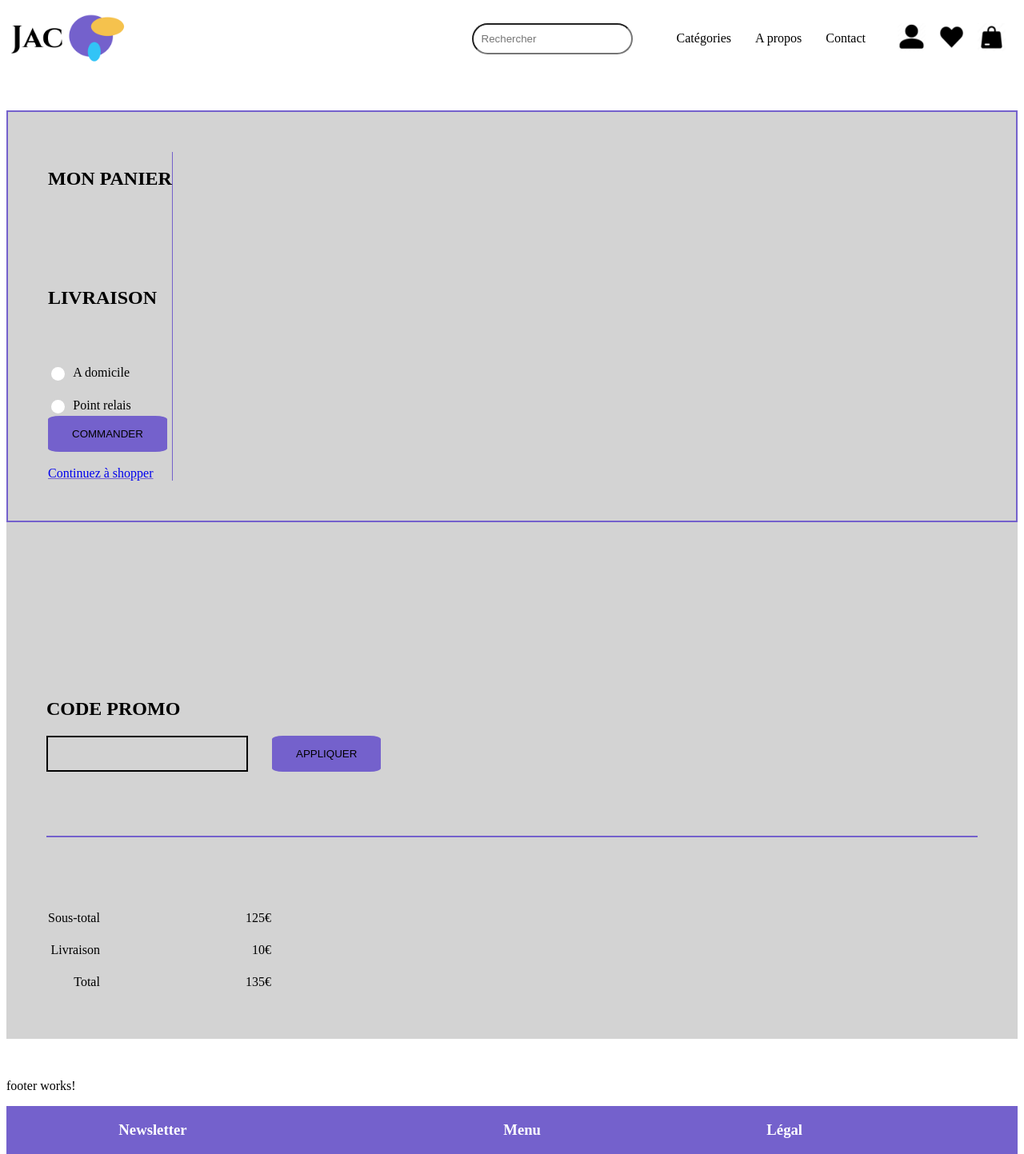
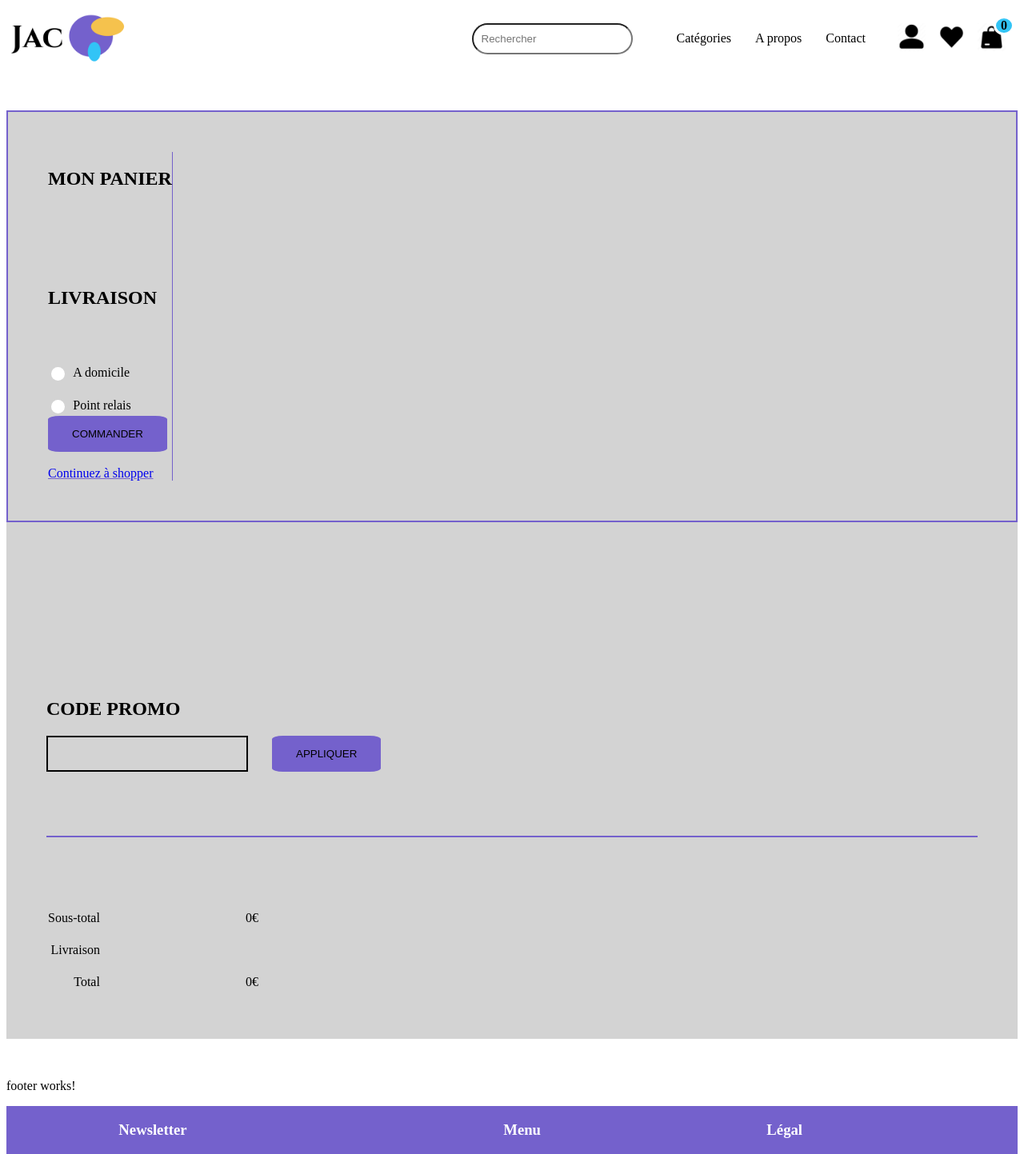
Before and after one commit to AssaNiang/ProjetFinalJAC, an Angular app: page /basket in a window 1280 px wide. Shown: the top 1443 px of the page at 80% size. Built offline with nearby package versions, Linux system fonts and the light colour scheme.

Commit message:
ajout de l'info bulle du panier

```diff
--- a/src/app/components/header/header.component.css
+++ b/src/app/components/header/header.component.css
@@ -50,4 +50,21 @@ nav ul a:hover{
 }
 .icones a{
     margin-right:15px;
+    text-decoration: none;
 }
+
+
+/* Info bulle de mon panier */
+span {
+    background-color: #32C4F6;
+    color: black;
+    margin-right: 10px;
+    position: absolute;
+    right: 2px;
+    top: 20px;
+    width: 20px;
+    border-radius: 50%;
+    text-align: center;
+    font-weight: bold;
+    border: white solid 3px;
+}
--- a/src/app/components/header/header.component.html
+++ b/src/app/components/header/header.component.html
@@ -21,7 +21,8 @@
         <div class="icones flex">
             <a routerLink="/compte"><img src="assets/Images/icons/icon_Header-myaccount.png" alt="icone-compte"></a>
             <a routerLink="/favoris"><img src="assets/Images/icons/icon_Header-heart.png" alt="icone-coeur"></a>
-            <a routerLink="/basket"><img src="assets/Images/icons/icon_Header-basket.png" alt="icone-panier"></a>
+            <a routerLink="/basket"><img src="assets/Images/icons/icon_Header-basket.png" alt="icone-panier">
+                <span>{{ this.basketService.productQuantity }}</span></a>
         </div>
 
     </nav>
--- a/src/app/components/header/header.component.ts
+++ b/src/app/components/header/header.component.ts
@@ -1,4 +1,5 @@
 import { Component } from '@angular/core';
+import { BasketService } from 'src/app/services/basket/basket.service';
 
 @Component({
   selector: 'app-header',
@@ -7,4 +8,5 @@ import { Component } from '@angular/core';
 })
 export class HeaderComponent {
 
+  constructor (public basketService : BasketService) {};
 }
--- a/src/app/components/payment-form/payment-form.component.html
+++ b/src/app/components/payment-form/payment-form.component.html
@@ -49,17 +49,17 @@
 
         <div>
             <label for="billing_firstName">Prénom</label>
-            <input [class.hasError]="validationBillingError.includes('billing_firstName')"type="text" id="billing_firstName" formControlName="billing_firstName">
+            <input [class.hasError]="validationBillingError.includes('billing_firstName')" type="text" id="billing_firstName" formControlName="billing_firstName">
         </div>
 
         <div>
             <label for="billing_adress">Adresse</label>
-            <input [class.hasError]="validationBillingError.includes('billing_adress')"type="text" id="billing_adress" formControlName="billing_adress">
+            <input [class.hasError]="validationBillingError.includes('billing_adress')" type="text" id="billing_adress" formControlName="billing_adress">
         </div>
 
         <div>
             <label for="billing_complements">Compléments d'adresse</label>
-            <input [class.hasError]="validationBillingError.includes('billing_complements')"type="text" id="billing_complements" formControlName="billing_complements">
+            <input [class.hasError]="validationBillingError.includes('billing_complements')" type="text" id="billing_complements" formControlName="billing_complements">
         </div>
 
         <div>
@@ -86,12 +86,12 @@
 
         <div>
             <label for="card_username">Nom prénom</label>
-            <input type="text" id="card_username" formControlName="card_username">
+            <input [class.hasError]="validationPaymentError.includes('card_username')" type="text" id="card_username" formControlName="card_username">
         </div>
 
         <div>
             <label for="card_number">Numéro de carte</label>
-            <input type="text" id="card_number" formControlName="card_number">
+            <input [class.hasError]="validationPaymentError.includes('card_number')" type="text" id="card_number" formControlName="card_number">
         </div>
 
         <div>
--- a/src/app/pages/basket/basket.component.html
+++ b/src/app/pages/basket/basket.component.html
@@ -82,15 +82,15 @@
             <tbody>
                 <tr>
                     <td>Sous-total</td>
-                    <td class="violet">125€</td>
+                    <td class="violet">{{ this.basketService.basketTotalPrice}}€</td>
                 </tr>
                 <tr>
                     <td>Livraison</td>
-                    <td class="violet">10€</td>
+                    <td class="violet"></td>
                 </tr>
                 <tr>
                     <td>Total</td>
-                    <td class="violet">135€</td>
+                    <td class="violet">{{ this.basketService.basketTotalPrice}}€</td>
                 </tr>
             </tbody>
         </table>
```
